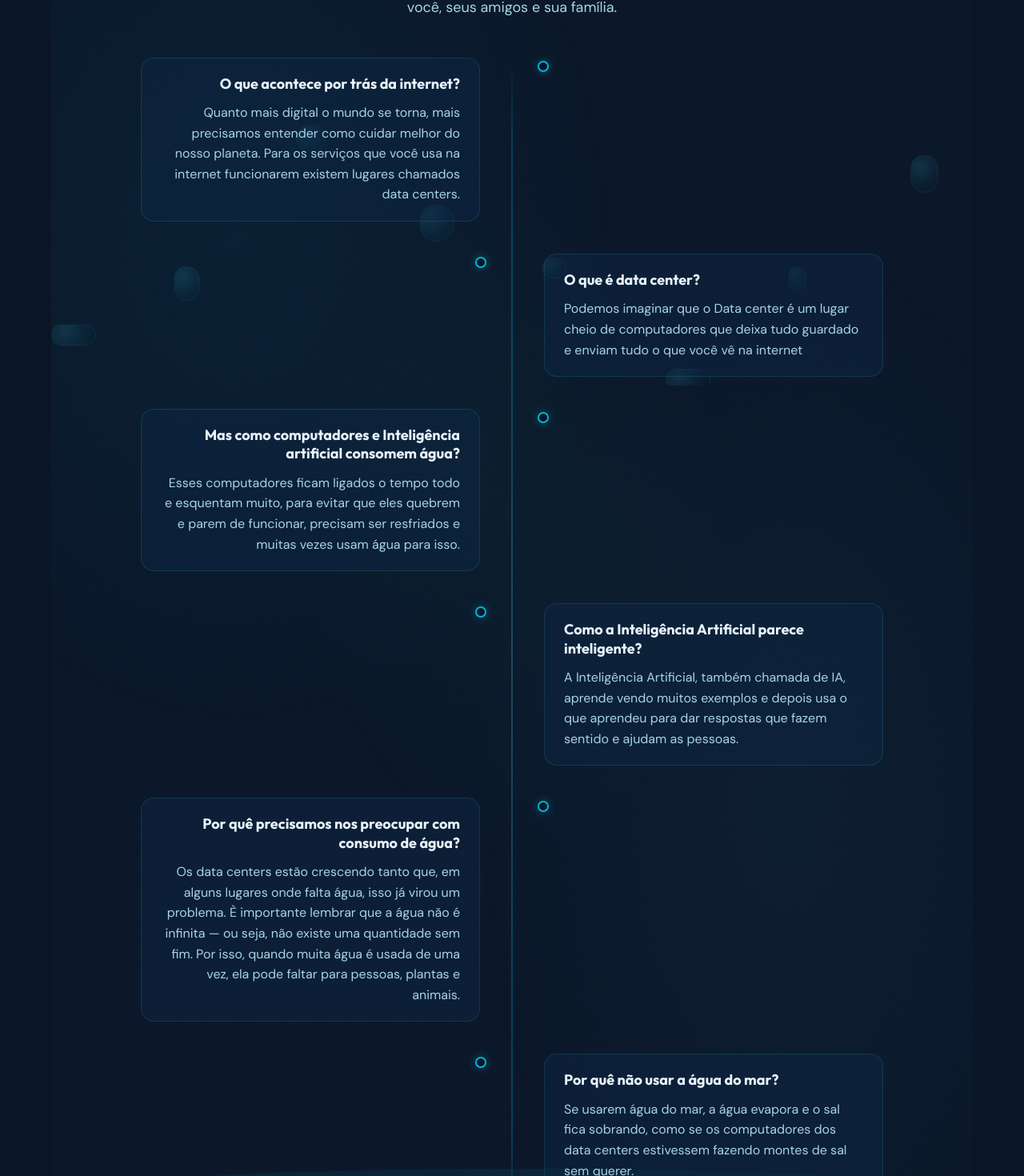
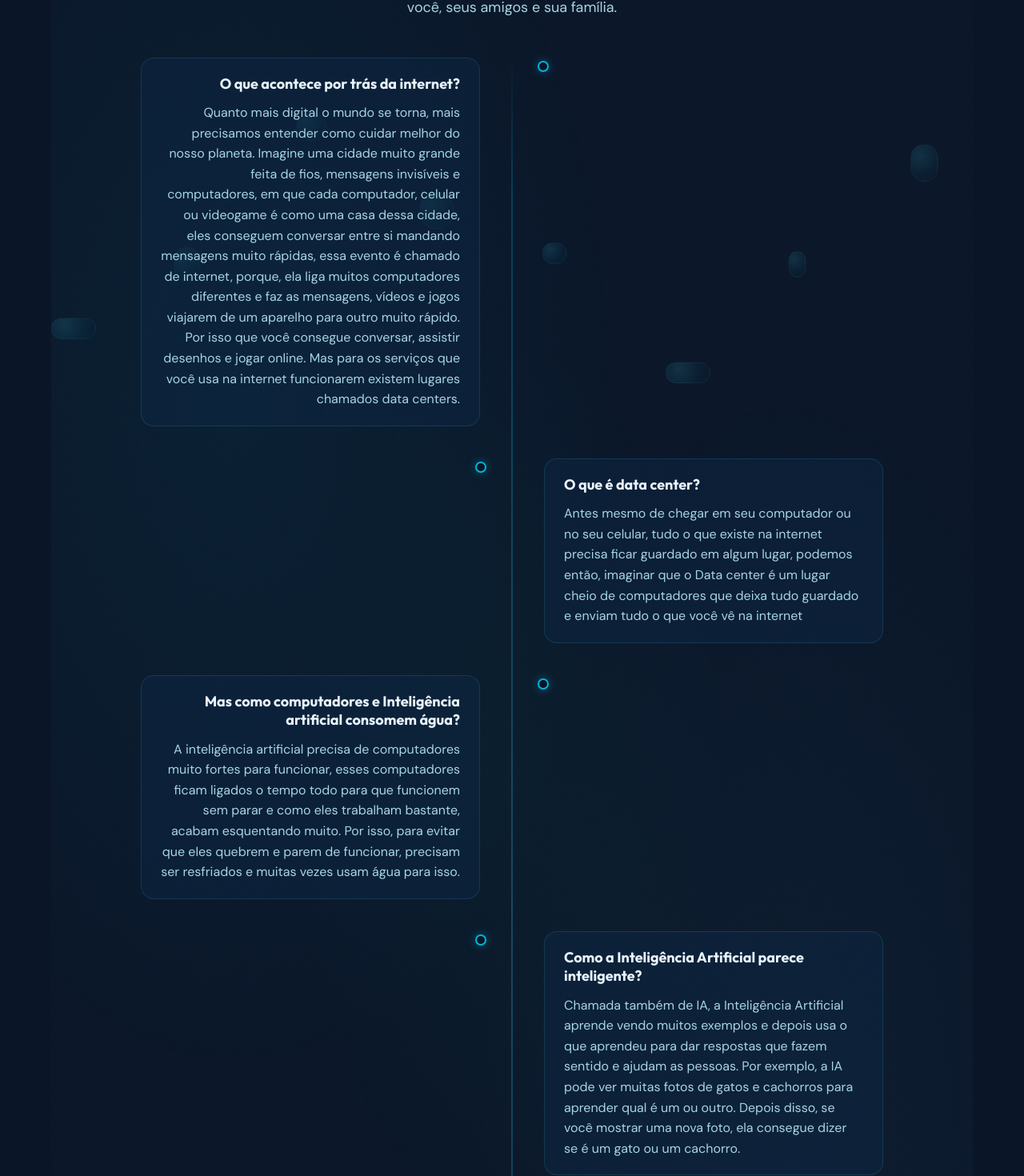
Before and after one commit to KauaGouvei9/agua.ai, a React (Vite) app: page / in a window 1280 px wide. Shown: the part 318-1788 px from the top of the page at 80% size. Built offline with nearby package versions, Linux system fonts and the light colour scheme.

Commit message:
Versão completa corrigida

```diff
--- a/src/content/pt/sectionA.ts
+++ b/src/content/pt/sectionA.ts
@@ -6,26 +6,26 @@ export const sectionAIntro =
 export const sectionAPages = [
   {
     title: 'O que acontece por trás da internet?',
-    body: 'Quanto mais digital o mundo se torna, mais precisamos entender como cuidar melhor do nosso planeta. Para os serviços que você usa na internet funcionarem existem lugares chamados data centers.',
+    body: 'Quanto mais digital o mundo se torna, mais precisamos entender como cuidar melhor do nosso planeta. Imagine uma cidade muito grande feita de fios, mensagens invisíveis e computadores, em que cada computador, celular ou videogame é como uma casa dessa cidade, eles conseguem conversar entre si mandando mensagens muito rápidas, essa evento é chamado de internet, porque, ela liga muitos computadores diferentes e faz as mensagens, vídeos e jogos viajarem de um aparelho para outro muito rápido. Por isso que você consegue conversar, assistir desenhos e jogar online. Mas para os serviços que você usa na internet funcionarem existem lugares chamados data centers.',
   },
   {
     title: 'O que é data center?',
-    body: 'Podemos imaginar que o Data center é um lugar cheio de computadores que deixa tudo guardado e enviam tudo o que você vê na internet',
+    body: 'Antes mesmo de chegar em seu computador ou no seu celular, tudo o que existe na internet precisa ficar guardado em algum lugar, podemos então, imaginar que o Data center é um lugar cheio de computadores que deixa tudo guardado e enviam tudo o que você vê na internet',
   },
   {
     title: 'Mas como computadores e Inteligência artificial consomem água?',
-    body: 'Esses computadores ficam ligados o tempo todo e esquentam muito, para evitar que eles quebrem e parem de funcionar, precisam ser resfriados e muitas vezes usam água para isso.',
+    body: 'A inteligência artificial precisa de computadores muito fortes para funcionar, esses computadores ficam ligados o tempo todo para que funcionem sem parar e como eles trabalham bastante, acabam esquentando muito. Por isso, para evitar que eles quebrem e parem de funcionar, precisam ser resfriados e muitas vezes usam água para isso.',
   },
   {
     title: 'Como a Inteligência Artificial parece inteligente?',
-    body: 'A Inteligência Artificial, também chamada de IA, aprende vendo muitos exemplos e depois usa o que aprendeu para dar respostas que fazem sentido e ajudam as pessoas.',
+    body: 'Chamada também de IA, a Inteligência Artificial aprende vendo muitos exemplos e depois usa o que aprendeu para dar respostas que fazem sentido e ajudam as pessoas. Por exemplo, a IA pode ver muitas fotos de gatos e cachorros para aprender qual é um ou outro. Depois disso, se você mostrar uma nova foto, ela consegue dizer se é um gato ou um cachorro.',
   },
   {
     title: 'Por quê precisamos nos preocupar com consumo de água?',
-    body: 'Os data centers estão crescendo tanto que, em alguns lugares onde falta água, isso já virou um problema. È importante lembrar que a água não é infinita — ou seja, não existe uma quantidade sem fim. Por isso, quando muita água é usada de uma vez, ela pode faltar para pessoas, plantas e animais.',
+    body: 'Os data centers estão crescendo tanto que, em alguns lugares onde falta água, isso já virou um problema. È importante lembrar que a água não é infinita, ou seja, não existe uma quantidade sem fim. Por isso, quando muita água é usada de uma vez, ela pode faltar para pessoas, plantas e animais.',
   },
   {
     title: 'Por quê não usar a água do mar?',
-    body: 'Se usarem água do mar, a água evapora e o sal fica sobrando, como se os computadores dos data centers estivessem fazendo montes de sal sem querer.',
+    body: 'Seria uma ideia boa que ajudaria muito o nosso planeta, mas quando a gente fala sobre usar água do mar para ajudar a resfriar os computadores dos data centers não podemos esquecer que eles precisam de muita água, se usarem água do mar, a água evapora por causa do calor e o sal que estava nela acaba ficando para trás e sobrando, isso faz com que o sal se acumule e, por exemplo, seria como se os computadores dos data centers estivessem fazendo montes de sal sem querer.',
   },
 ];
```
